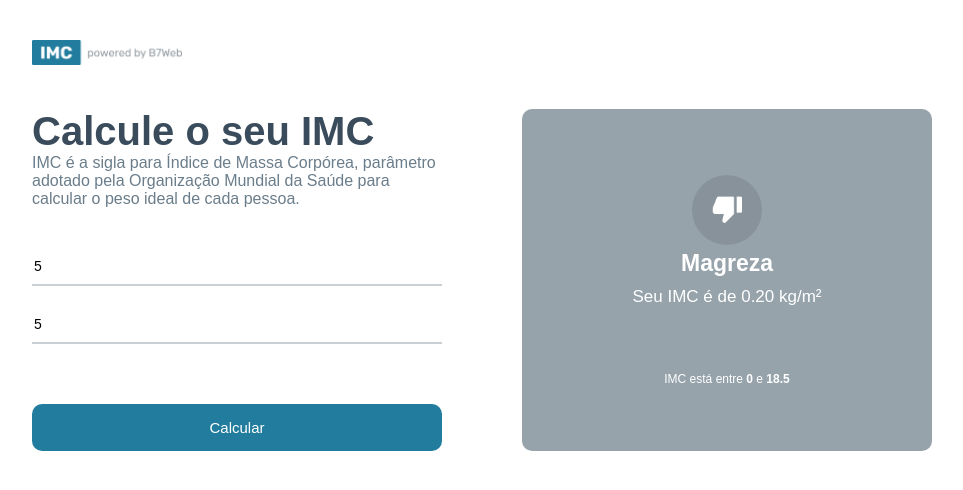
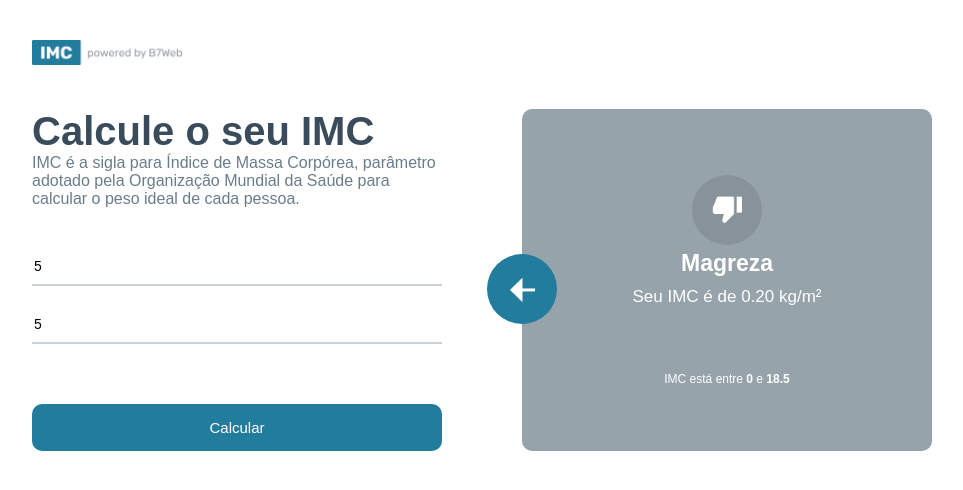
Before and after one commit to F4ELL/CalculatorIMC, a React (Create React App) app: page / in a window 1280 px wide. Both pictures are taken after typing "5", "5" into the empty fields and a click on the button "Calcular". Shown: the top 490 px of the page, without its empty margins (158-1121 px from the left). Built offline with nearby package versions, Linux system fonts and the light colour scheme.

Commit message:
feat: create button back

```diff
--- a/src/App.module.css
+++ b/src/App.module.css
@@ -79,3 +79,22 @@
     flex: 1;
     display: flex;
 }
+
+.container .rightSide .rightArrow{
+    position: absolute;
+    background-color: #227C9D;
+    width: 70px;
+    height: 70px;
+    border-radius: 50%;
+    display: flex;
+    justify-content: center;
+    align-items: center;
+    cursor: pointer;
+    margin-left: -35px;
+    margin-top: 145px;
+    transition: all ease .3;
+}
+
+.container .rightSide .rightArrow:hover{
+    opacity: .8;
+}
--- a/src/App.tsx
+++ b/src/App.tsx
@@ -1,6 +1,7 @@
 import { useState } from 'react';
 import styles from './App.module.css';
 import poweredImage from './assets/powered.png'
+import leftArrowImage from './assets/leftarrow.png'
 import { GridItem } from './components/GridItem';
 
 import { levels, calculateImc, Level } from './helpers/imc'
@@ -17,6 +18,12 @@
     } else{
       alert("Digite todos os campos.")
     }
+  }
+
+  const handleBackButton = () => {
+    setToShow(null)
+    setHeightField(0)
+    setWeightField(0)
   }
 
   return (
@@ -47,6 +54,7 @@
 
           <button onClick={handleCalculateButton}>Calcular</button>
         </div>
+
         <div className={styles.rightSide}>
           {!toShow &&
             <div className={styles.grid}>
@@ -57,7 +65,9 @@
           }
           {toShow &&
             <div className={styles.rightBig}>
-              <div className={styles.rightArrow}></div>
+              <div className={styles.rightArrow} onClick={handleBackButton} >
+                <img src={leftArrowImage} alt="" width={25}/>
+              </div>
               <GridItem item={toShow} />
             </div>
           }
--- a/src/helpers/imc.ts
+++ b/src/helpers/imc.ts
@@ -18,8 +18,10 @@
 
     for(let i in levels){
         if(imc >= levels[i].imc[0] && imc < levels[i].imc[1]){
-            levels[i].yourImc = imc
-            return levels[i]
+            const levelCopy = {...levels[i]}
+
+            levelCopy.yourImc = imc
+            return levelCopy;
         }
     }
 
```
